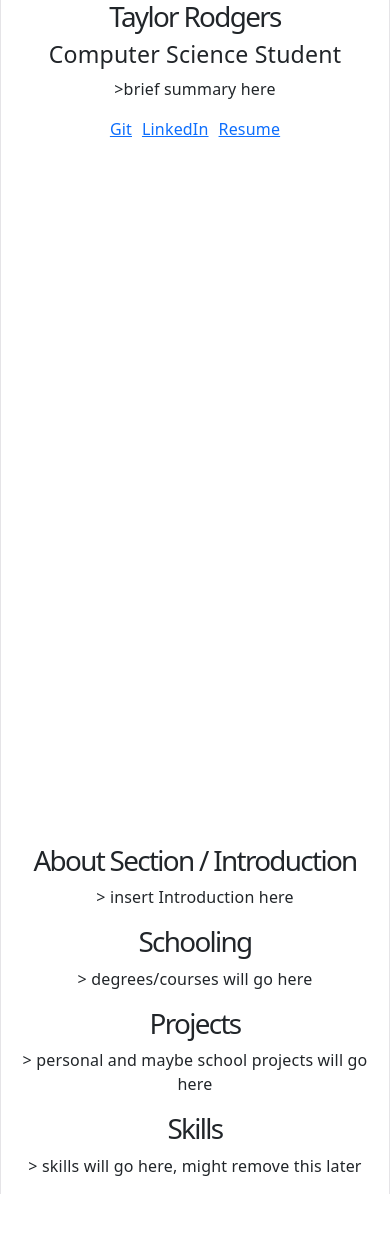
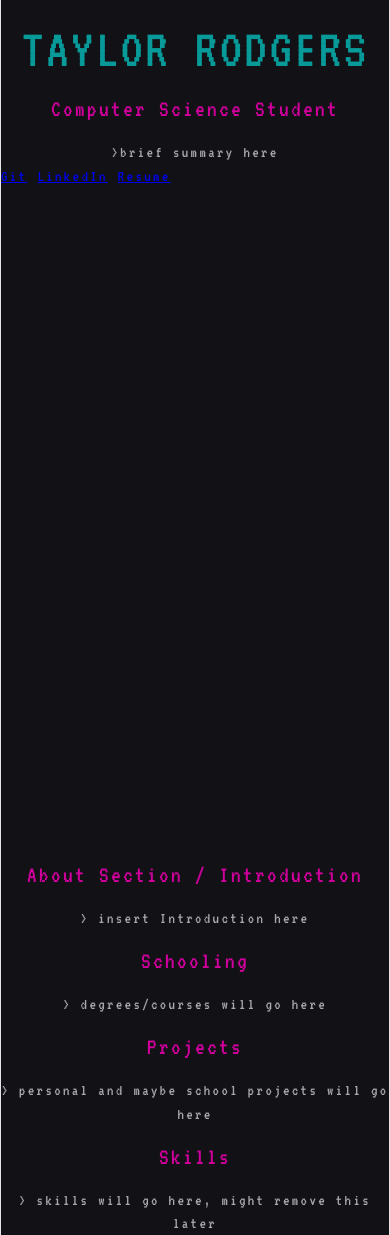
Before and after one commit to TaylorBodgers/TaylorRodgersPortfolio, a React (Vite) app: page / in a window 390 px wide. Before the commit the page ends 1194 px from the top, so only its background shows below. Built offline with nearby package versions, Linux system fonts and the light colour scheme.

Commit message:
Threw out bootstrap for full custom CSS, added styling to get rough idea of color scheme and format. Still need to add CRT line look and add substance to sections

```diff
--- a/src/App.css
+++ b/src/App.css
@@ -1,190 +1,55 @@
-.counter {
-  font-size: 16px;
-  padding: 5px 10px;
-  border-radius: 5px;
-  color: var(--accent);
-  background: var(--accent-bg);
-  border: 2px solid transparent;
-  transition: border-color 0.3s;
-  margin-bottom: 24px;
+@import url('https://fonts.googleapis.com/css2?family=Share+Tech+Mono&family=VT323&display=swap');
 
-  &:hover {
-    border-color: var(--accent-border);
+:root {
+  --bg-color: #111116;
+  --text-main: #ffffffa3;
+  --primary-accent: #089999;
+  --secondary-accent: #d0009c;
+}
+
+.portfolio-container {
+  background-color:var(--bg-color);
+  color:var(--text-main);
+  font-family: 'VT323', monospace; /* Share Tech Mono / VT323 */
+  letter-spacing: .15rem;
+}
+
+header {
+  position: sticky;
+  top: 0;
+  height: 100vh;
+}
+
+.layout {
+  display: grid;
+  grid-template-columns: 1fr 1fr;
+  max-width: 1200px;
+  margin: 0 auto;
+}
+
+@media (max-width: 900px) {
+  .layout {
+    grid-template-columns: 1fr;
+    text-align: center;
   }
-  &:focus-visible {
-    outline: 2px solid var(--accent);
-    outline-offset: 2px;
+
+  header {
+    position: static;
+    height: auto;
+    height: 100vh;
   }
 }
 
-.hero {
-  position: relative;
-
-  .base,
-  .framework,
-  .vite {
-    inset-inline: 0;
-    margin: 0 auto;
-  }
-
-  .base {
-    width: 170px;
-    position: relative;
-    z-index: 0;
-  }
-
-  .framework,
-  .vite {
-    position: absolute;
-  }
-
-  .framework {
-    z-index: 1;
-    top: 34px;
-    height: 28px;
-    transform: perspective(2000px) rotateZ(300deg) rotateX(44deg) rotateY(39deg)
-      scale(1.4);
-  }
-
-  .vite {
-    z-index: 0;
-    top: 107px;
-    height: 26px;
-    width: auto;
-    transform: perspective(2000px) rotateZ(300deg) rotateX(40deg) rotateY(39deg)
-      scale(0.8);
-  }
+h1 {
+  color:var(--primary-accent);
+  font-size: 3.5rem;
 }
 
-#center {
-  display: flex;
-  flex-direction: column;
-  gap: 25px;
-  place-content: center;
-  place-items: center;
-  flex-grow: 1;
-
-  @media (max-width: 1024px) {
-    padding: 32px 20px 24px;
-    gap: 18px;
-  }
-}
-
-#next-steps {
-  display: flex;
-  border-top: 1px solid var(--border);
-  text-align: left;
-
-  & > div {
-    flex: 1 1 0;
-    padding: 32px;
-    @media (max-width: 1024px) {
-      padding: 24px 20px;
-    }
-  }
-
-  .icon {
-    margin-bottom: 16px;
-    width: 22px;
-    height: 22px;
-  }
-
-  @media (max-width: 1024px) {
-    flex-direction: column;
-    text-align: center;
-  }
-}
-
-#docs {
-  border-right: 1px solid var(--border);
-
-  @media (max-width: 1024px) {
-    border-right: none;
-    border-bottom: 1px solid var(--border);
-  }
-}
-
-#next-steps ul {
-  list-style: none;
-  padding: 0;
-  display: flex;
-  gap: 8px;
-  margin: 32px 0 0;
-
-  .logo {
-    height: 18px;
-  }
-
-  a {
-    color: var(--text-h);
-    font-size: 16px;
-    border-radius: 6px;
-    background: var(--social-bg);
-    display: flex;
-    padding: 6px 12px;
-    align-items: center;
-    gap: 8px;
-    text-decoration: none;
-    transition: box-shadow 0.3s;
-
-    &:hover {
-      box-shadow: var(--shadow);
-    }
-    .button-icon {
-      height: 18px;
-      width: 18px;
-    }
-  }
-
-  @media (max-width: 1024px) {
-    margin-top: 20px;
-    flex-wrap: wrap;
-    justify-content: center;
-
-    li {
-      flex: 1 1 calc(50% - 8px);
-    }
-
-    a {
-      width: 100%;
-      justify-content: center;
-      box-sizing: border-box;
-    }
-  }
-}
-
-#spacer {
-  height: 88px;
-  border-top: 1px solid var(--border);
-  @media (max-width: 1024px) {
-    height: 48px;
-  }
-}
-
-.ticks {
-  position: relative;
-  width: 100%;
-
-  &::before,
-  &::after {
-    content: '';
-    position: absolute;
-    top: -4.5px;
-    border: 5px solid transparent;
-  }
-
-  &::before {
-    left: 0;
-    border-left-color: var(--border);
-  }
-  &::after {
-    right: 0;
-    border-right-color: var(--border);
-  }
+h2 {
+  color:var(--secondary-accent);
 }
 
 .links {
   display: flex;
-  justify-content: center;
   gap: 10px;
 }
--- a/src/App.jsx
+++ b/src/App.jsx
@@ -1,13 +1,8 @@
 import { useState } from 'react'
-import heroImg from './assets/hero.png'
-import reactLogo from './assets/react.svg'
-import viteLogo from './assets/vite.svg'
-import 'bootstrap/dist/css/bootstrap.min.css'
 import './index.css'
 import './App.css'
 
 function App() {
-  const [count, setCount] = useState(0)
 
   return (
     <>
@@ -19,44 +14,44 @@ function App() {
     - could also be cool to add navigation by using arrow keys
     - if page has an error, have a separate browser game to play in the meantime like the google dinosaur game (unlikely)
     - page not found shows CRT no signal screen or static screen
+    - on selection of a project it would be cool if it did the thing where
+      it takes the little image and enlarges it on the page in front of you too like the old windows zooming rectangle
+    - when a section comes into view it goes from static to a clear image like tuning into a channel on antenna
     */}
-      <div className="container">
-        <div className="row align-items-start">
+      <div className="portfolio-container">
+        <div className="layout">
           {/* left side will stay static in one place and hold links to navigate right side */}
-          <header className="col-lg-5 vh-100">
-            <h1>Taylor Rodgers</h1>
-            <h3>Computer Science Student</h3>
+          <header className="sticky-lg-top vh-100">
+            <h1>TAYLOR RODGERS</h1>
+            <h2>Computer Science Student</h2>
             <p>&gt;brief summary here</p>
 
-            <div className="links">
+            <nav className="links">
               <a href="github.com">Git</a>
-              <a href="linkedin.com">LinkedIn </a>
+              <a href="linkedin.com">LinkedIn</a>
               <a href="Resume.pdf">Resume</a>
-            </div>
+            </nav>
           </header>
           {/* right side will contain things like projects and experience. will be scrollable up and down */}
-          <main className="col-lg-7">
-            <section>
-              <h1>About Section / Introduction</h1>
+          <main className="col-lg-6">
+            <section id="About">
+              <h2>About Section / Introduction</h2>
               <p>&gt; insert Introduction here</p>
             </section>
-            <section>
-              <h1>Schooling</h1>
+            <section id="Education">
+              <h2>Schooling</h2>
               <p>&gt; degrees/courses will go here</p>
             </section>
-            <section>
-              <h1>Projects</h1>
+            <section id="Projects">
+              <h2>Projects</h2>
               <p>&gt; personal and maybe school projects will go here</p>
             </section>
-            <section>
-              <h1>Skills</h1>
+            <section id="Skills">
+              <h2>Skills</h2>
               <p>&gt; skills will go here, might remove this later</p>
             </section>
-
           </main>
-
         </div>
-
       </div>
     </>
   )
--- a/src/index.css
+++ b/src/index.css
@@ -16,7 +16,7 @@
   --mono: ui-monospace, Consolas, monospace;
 
   font: 18px/145% var(--sans);
-  letter-spacing: 0.18px;
+
   color-scheme: light dark;
   color: var(--text);
   background: var(--bg);
@@ -55,10 +55,8 @@ body {
 }
 
 #root {
-  width: 1126px;
   max-width: 100%;
   margin: 0 auto;
-  text-align: center;
   border-inline: 1px solid var(--border);
   min-height: 100svh;
   display: flex;
@@ -66,31 +64,6 @@ body {
   box-sizing: border-box;
 }
 
-h1,
-h2 {
-  font-family: var(--heading);
-  font-weight: 500;
-  color: var(--text-h);
-}
-
-h1 {
-  font-size: 56px;
-  letter-spacing: -1.68px;
-  margin: 32px 0;
-  @media (max-width: 1024px) {
-    font-size: 36px;
-    margin: 20px 0;
-  }
-}
-h2 {
-  font-size: 24px;
-  line-height: 118%;
-  letter-spacing: -0.24px;
-  margin: 0 0 8px;
-  @media (max-width: 1024px) {
-    font-size: 20px;
-  }
-}
 p {
   margin: 0;
 }
```
